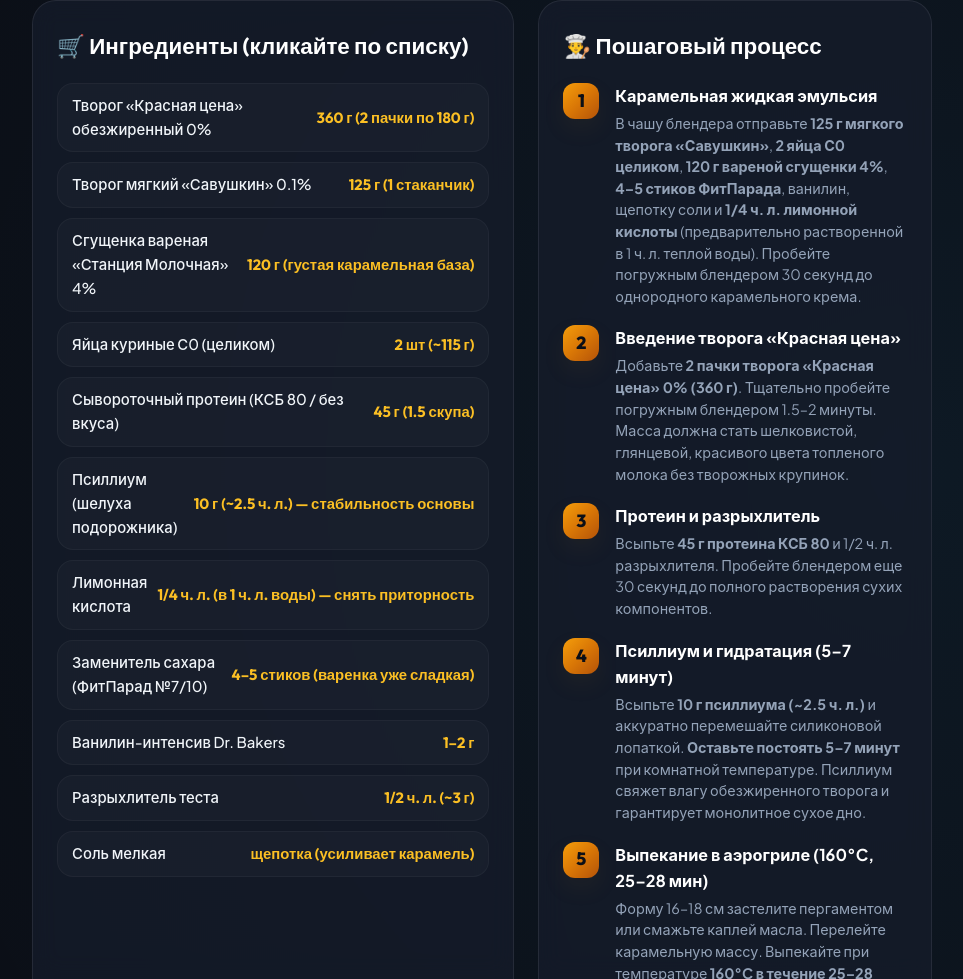
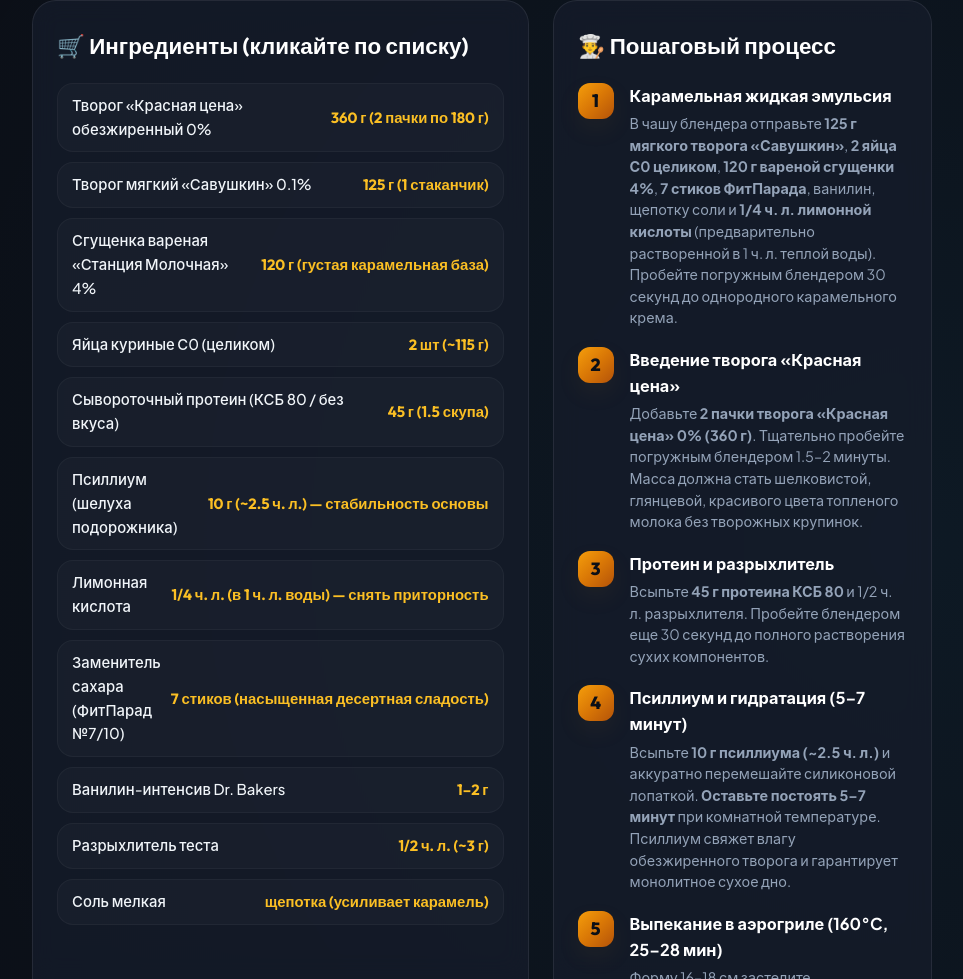
Before and after one commit to bakan-off/pp-recipes, a plain HTML site: page cheesecake.html in a window 1280 px wide. Shown: the part 1997-2976 px from the top of the page, without its empty margins (158-1121 px from the left). Drawn offline with Linux system fonts and the light colour scheme.

Commit message:
fix(var6): update FitParad sweetener to 7 sticks

```diff
--- a/cheesecake.html
+++ b/cheesecake.html
@@ -2138,7 +2138,7 @@
                     </li>
                     <li class="ingredient-item" onclick="this.classList.toggle('checked')">
                         <span class="ing-name">Заменитель сахара (ФитПарад №7/10)</span>
-                        <span class="ing-amount">4–5 стиков (варенка уже сладкая)</span>
+                        <span class="ing-amount">7 стиков (насыщенная десертная сладость)</span>
                     </li>
                     <li class="ingredient-item" onclick="this.classList.toggle('checked')">
                         <span class="ing-name">Ванилин-интенсив Dr. Bakers</span>
@@ -2163,7 +2163,7 @@
                         <div class="step-num">1</div>
                         <div class="step-content">
                             <h4>Карамельная жидкая эмульсия</h4>
-                            <p>В чашу блендера отправьте <strong>125 г мягкого творога «Савушкин»</strong>, <strong>2 яйца С0 целиком</strong>, <strong>120 г вареной сгущенки 4%</strong>, <strong>4–5 стиков ФитПарада</strong>, ванилин, щепотку соли и <strong>1/4 ч. л. лимонной кислоты</strong> (предварительно растворенной в 1 ч. л. теплой воды). Пробейте погружным блендером 30 секунд до однородного карамельного крема.</p>
+                            <p>В чашу блендера отправьте <strong>125 г мягкого творога «Савушкин»</strong>, <strong>2 яйца С0 целиком</strong>, <strong>120 г вареной сгущенки 4%</strong>, <strong>7 стиков ФитПарада</strong>, ванилин, щепотку соли и <strong>1/4 ч. л. лимонной кислоты</strong> (предварительно растворенной в 1 ч. л. теплой воды). Пробейте погружным блендером 30 секунд до однородного карамельного крема.</p>
                         </div>
                     </div>
 
```
